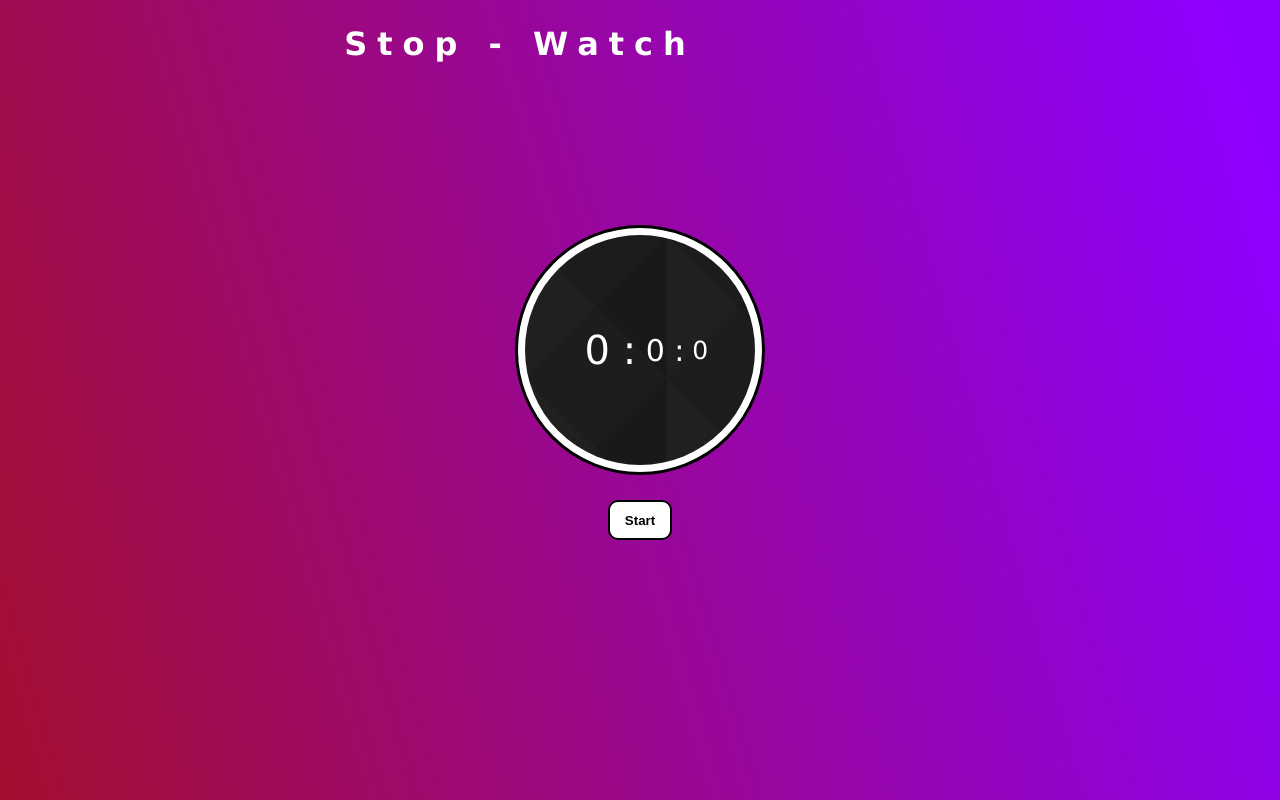
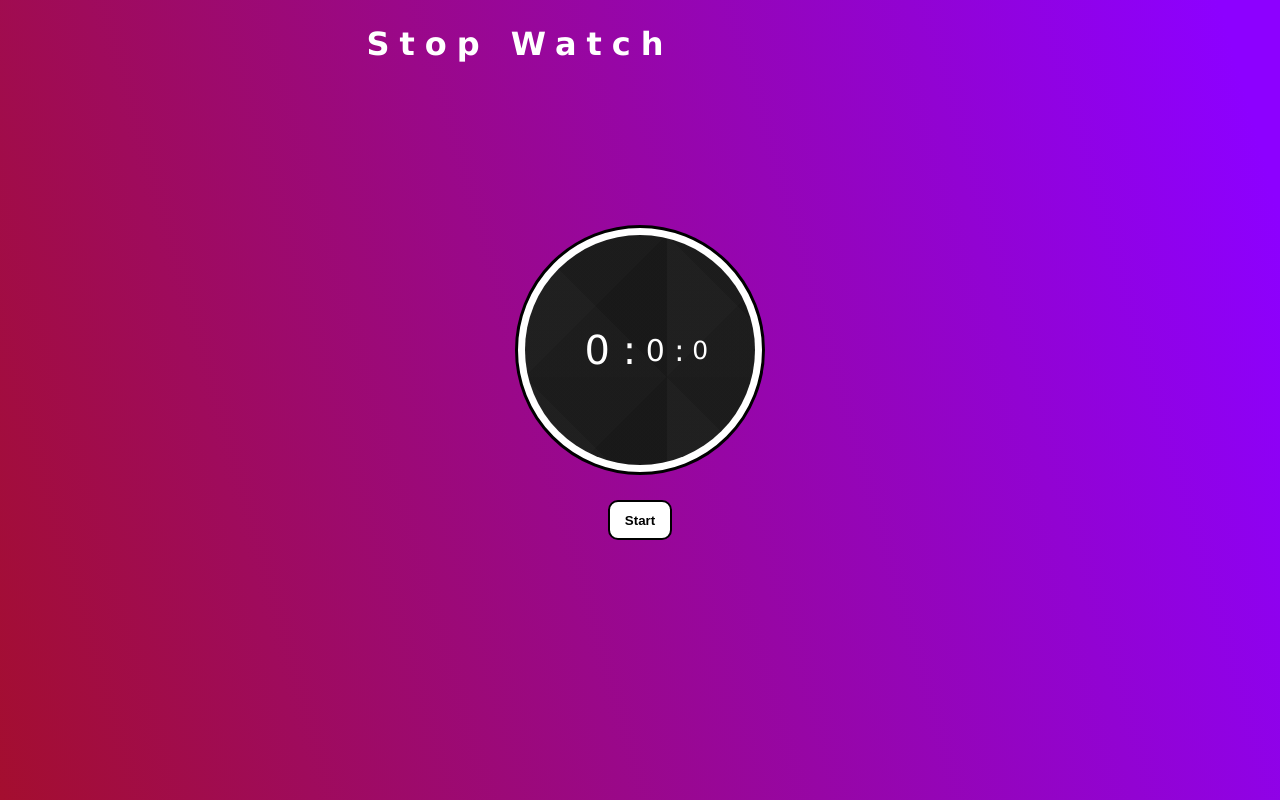
Before and after one commit to TejasParkhe-47/PRODIGY_WD_02, a plain HTML site: page index.html in a window 1280 px wide. Drawn offline with Linux system fonts and the light colour scheme.

Commit message:
Update index.html

```diff
--- a/index.html
+++ b/index.html
@@ -9,7 +9,7 @@
 </head>
 <body>
 
-    <h1 class="hel">Stop - Watch</h1>
+    <h1 class="hel">Stop Watch</h1>
     <div class="container">
 
 
```
